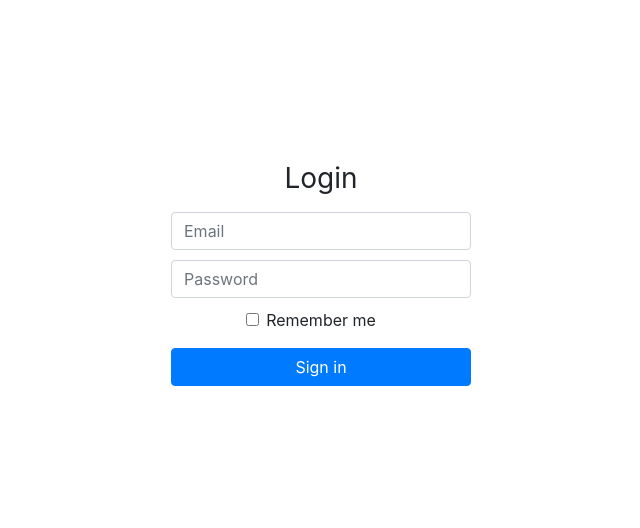
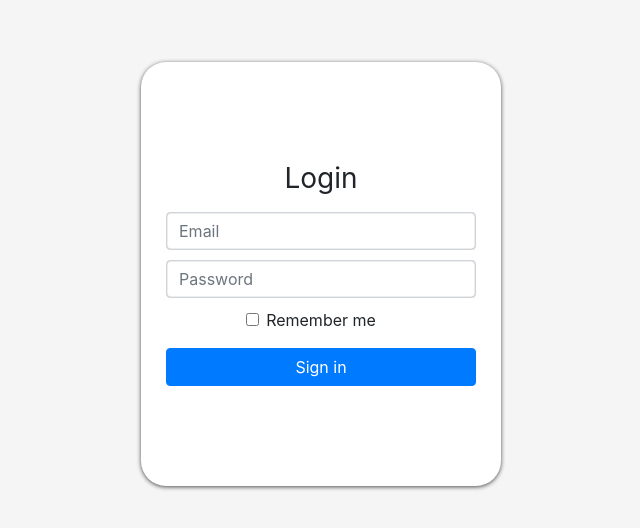
Before and after one commit to JerryZhu99/WAT-to-eat-web, a React (Create React App) app: page /login in a window 1280 px wide. Shown: the part 126-654 px from the top of the page, without its empty margins (319-959 px from the left). Built offline with nearby package versions, Linux system fonts and the light colour scheme.

Commit message:
Improved styles.

```diff
--- a/src/component/DashboardScreen.jsx
+++ b/src/component/DashboardScreen.jsx
@@ -3,7 +3,7 @@ import { Container } from 'reactstrap';
 
 import "./DashboardScreen.css"
 
-import { Bar, Doughnut, Line } from 'react-chartjs-2'
+import { Bar, Doughnut } from 'react-chartjs-2'
 
 class DashboardScreen extends Component {
     constructor(props) {
--- a/src/component/LoginScreen.css
+++ b/src/component/LoginScreen.css
@@ -4,15 +4,21 @@
     flex-direction: column;
     align-items: center;
     justify-content: center;
+    background-color: #f5f5f5;
 }
 
 .Login .form-signin{
     width: 100%;
-    max-width: 330px;
-    padding: 15px;
+    max-width: 360px;
+    padding: 100px 25px;
     margin: 0 auto;
+    background-color: #fff;
+    border-radius: 25px;
+    box-shadow: 0 1px 4px rgba(32,32,32,0.8);
 }
 
 .form-signin .form-control {
-    margin-bottom: 10px
+    margin-bottom: 10px;
+    box-shadow: 0 0px 1px rgba(32,32,32,0.8) inset;
+
 }
--- a/src/component/Navbar.jsx
+++ b/src/component/Navbar.jsx
@@ -6,7 +6,6 @@ import {
   NavbarBrand,
   Nav,
   NavItem,
-  NavLink,
   Button
 } from 'reactstrap';
 import { Link } from 'react-router-dom'
@@ -50,7 +49,7 @@ class AppNavbar extends Component {
                 this.props.signedIn ?
                   <NavItem className="d-block d-md-none"
                     onClick={this.props.signOut}>Logout</NavItem> :
-                  <Link to="/login"><NavItem className="d-block d-md-none">Login</NavItem></Link>
+                  <NavItem className="d-block d-md-none"><Link to="/login" className="nav-item">Login</Link></NavItem>
               }
             </Nav>
           </Collapse>
```
